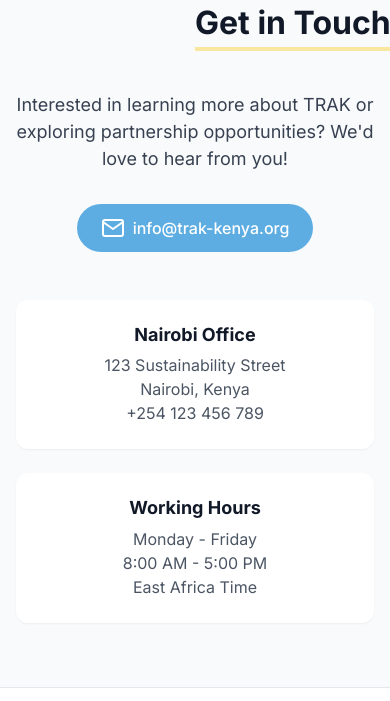
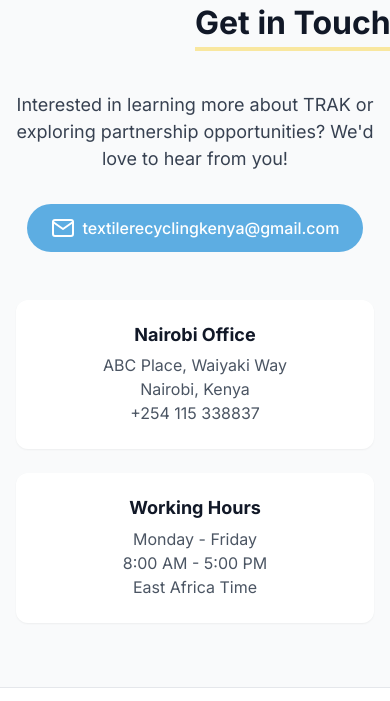
Before and after one commit to rcaplin/TRAK-website, a plain HTML site: page index.html in a window 390 px wide. Shown: the part 3934-4635 px from the top of the page. Drawn offline with nearby package versions, Linux system fonts and the light colour scheme.

Commit message:
Update index.html
Updated address, phone number, and email.

```diff
--- a/index.html
+++ b/index.html
@@ -147,15 +147,15 @@
         <p class="contact-intro">Interested in learning more about TRAK or exploring partnership opportunities? We'd love to hear from you!</p>
         <a href="mailto:info@trak-kenya.org" class="contact-email">
           <i data-feather="mail" class="email-icon"></i>
-          info@trak-kenya.org
+          textilerecyclingkenya@gmail.com
         </a>
         <div class="contact-info">
           <div class="contact-card">
             <h3 class="contact-card-title">Nairobi Office</h3>
             <p class="contact-card-text">
-              123 Sustainability Street<br>
+              ABC Place, Waiyaki Way<br>
               Nairobi, Kenya<br>
-              +254 123 456 789
+              +254 115 338837
             </p>
           </div>
           <div class="contact-card">
```
